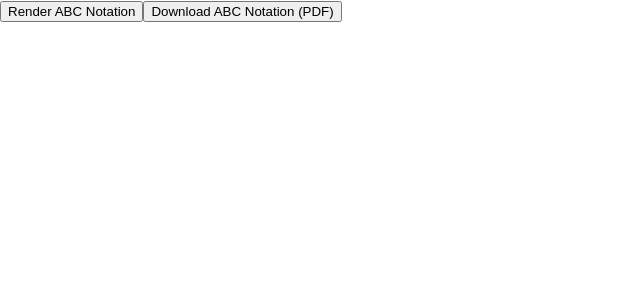
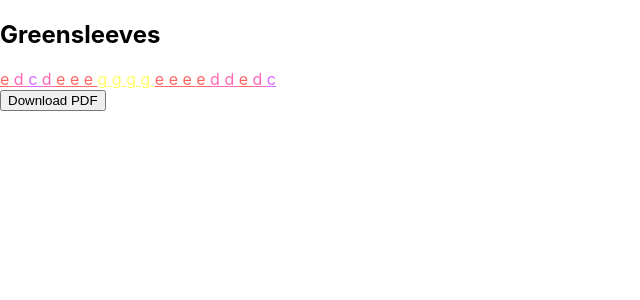
Before and after one commit to dawei-wang/music-notation, a React (Create React App) app: page / in a window 1280 px wide. Shown: the top 300 px of the page, without its empty margins (0-640 px from the left). Built offline with nearby package versions, Linux system fonts and the light colour scheme.

Commit message:
Add Greensleeves color-coded

```diff
--- a/src/App.js
+++ b/src/App.js
@@ -1,60 +1,56 @@
-import React, { useState, useRef, useEffect } from "react";
-import * as abcjs from "abcjs";
-import PDFDocument from "jspdf";
-import "./App.css";
-import { saveAs } from "file-saver";
+import React from "react";
+import html2canvas from "html2canvas";
+import jsPDF from "jspdf";
 
-const colors = [
-  "#ff0000",
-  "#00ff00",
-  "#0000ff",
-  "#ffff00",
-  "#00ffff",
-  "#ff00ff",
-  "#000000",
-  "#ffffff",
-];
+const COLORS = {
+  e: "#ff6666",
+  f: "#ff9966",
+  g: "#ffff66",
+  a: "#99ff99",
+  b: "#66b3ff",
+  c: "#d966ff",
+  d: "#ff66b3",
+};
+
+const song = "e4 d4 c4 d4 e4 e4 e4 g4 g4 g4 g4 e4 e4 e4 e4 d4 d4 e4 d4 c4";
+
+const underlinedNotes = song.split(" ").map((note) => {
+  const octave = note.charAt(note.length - 1);
+  const color = COLORS[note.charAt(0)];
+  const letterNote = note.slice(0, -1);
+  const underlinedNote = letterNote
+    .split("")
+    .map((c) => `${c}_`)
+    .join("");
+
+  return {
+    note: underlinedNote.slice(0, -1),
+    color,
+  };
+});
+
+function downloadPdf() {
+  const input = document.getElementById("pdf-content");
+  html2canvas(input).then((canvas) => {
+    const imgData = canvas.toDataURL("image/png");
+    const pdf = new jsPDF("l", "pt", [canvas.width, canvas.height]);
+    pdf.addImage(imgData, "PNG", 0, 0);
+    pdf.save("greensleeves.pdf");
+  });
+}
 
 function App() {
-  const [abcNotation, setAbcNotation] = useState("");
-  const abcContainerRef = useRef(null);
-
-  useEffect(() => {
-    setAbcNotation(
-      "X:1\nT:Greensleeves\nM:4/4\nK:C\nC C G G\nA7 A7 D D\nE7 E7 A A\nD D G G\nC C G G\nA7 A7 D D\nE7 E7 A A\nD D G G"
-    );
-  }, []);
-
-  const renderAbc = () => {
-    abcjs.renderAbc(abcContainerRef.current, abcNotation);
-  };
-
-  const handleDownloadPdf = () => {
-    const doc = new PDFDocument();
-    let colorIndex = 0;
-
-    let x = 50;
-    let y = 50;
-
-    abcNotation.split("\n").forEach((note) => {
-      if (note.includes("'")) {
-        colorIndex++;
-      }
-      doc.setTextColor(colors[colorIndex % 8]);
-      doc.text(note, x, y);
-      y += 20;
-    });
-
-    const pdfData = doc.output();
-    const blob = new Blob([pdfData], { type: "application/pdf" });
-    saveAs(blob, "greensleeves.pdf");
-  };
-
   return (
-    <div className="App">
-      <div ref={abcContainerRef} />
-      <button onClick={renderAbc}>Render ABC Notation</button>
-      <button onClick={handleDownloadPdf}>Download ABC Notation (PDF)</button>
+    <div>
+      <div id="pdf-content">
+        <h2>Greensleeves</h2>
+        {underlinedNotes.map(({ note, color }, i) => (
+          <span key={i} style={{ color, textDecoration: "underline" }}>
+            {note}{" "}
+          </span>
+        ))}
+      </div>
+      <button onClick={downloadPdf}>Download PDF</button>
     </div>
   );
 }
```
